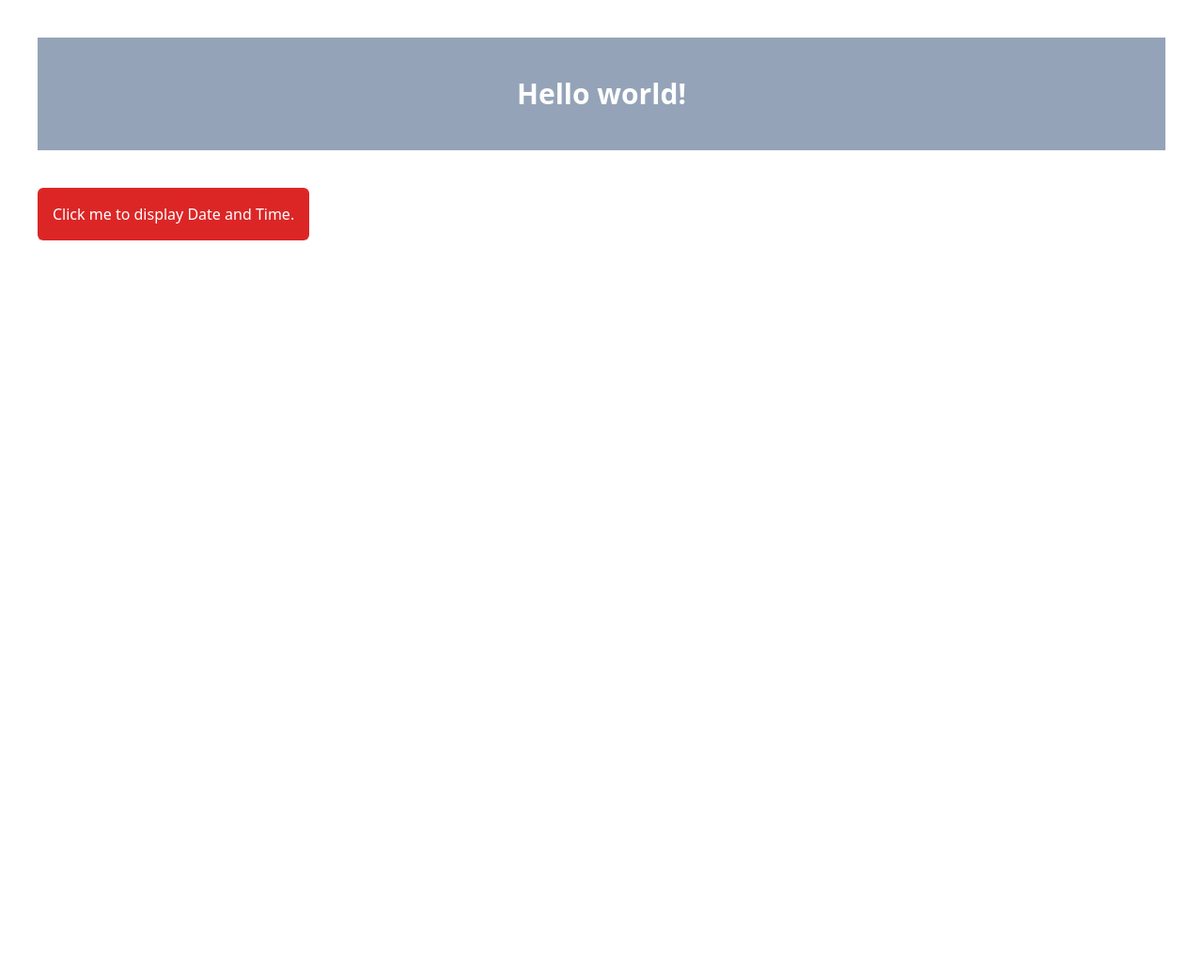
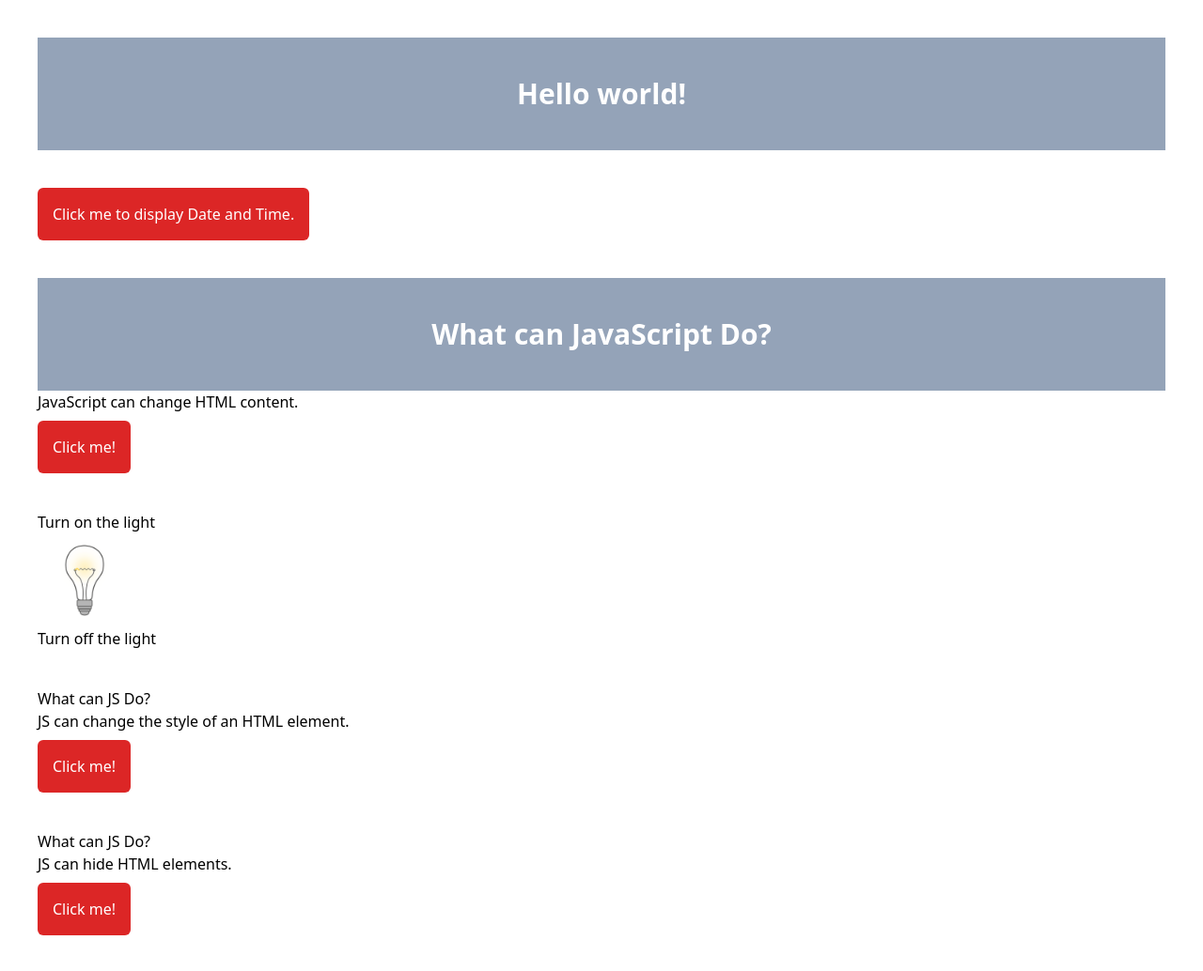
Before and after one commit to Rawllings/J-script, a website: page src/index.html in a window 1280 px wide. Shown: the whole page at 94% size. Before the commit the page ends 800 px from the top, so only its background shows below. Drawn offline with Linux system fonts and the light colour scheme; files whose address does not match are found by name.

Commit message:
Intro to JS

```diff
--- a/src/index.html
+++ b/src/index.html
@@ -21,5 +21,68 @@
       </button>
       <p id="demo" class="mt-4"></p>
     </div>
+
+    <div class="m-10">
+      <h2
+        class="text-3xl font-bold leading-10 bg-slate-400 text-white text-center py-10"
+      >
+        What can JavaScript Do?
+      </h2>
+      <p id="demo1">JavaScript can change HTML content.</p>
+      <button
+        type="button"
+        class="p-4 bg-red-600 text-white rounded-md mt-2"
+        onclick="document.getElementById('demo1').innerHTML = 'Hello JavaScript!'"
+      >
+        Click me!
+      </button>
+    </div>
+    <div class="m-10">
+      <button
+        onclick="docment.getElementById('myImage').src='Gifs/lampard.gif'"
+      >
+        Turn on the light
+      </button>
+
+      <img
+        id="myImage"
+        src="Gifs/0b53aceccc92d2a6374157f5c8582365.gif"
+        alt=""
+        style="width: 100px"
+      />
+
+      <button
+        onclick="docment.getElementById('myImage').src='Gifs/0b53aceccc92d2a6374157f5c8582365.gif'"
+      >
+        Turn off the light
+      </button>
+    </div>
+
+    <div class="m-10">
+      <h2>What can JS Do?</h2>
+
+      <p id="demo2">JS can change the style of an HTML element.</p>
+
+      <button
+        class="p-4 bg-red-600 text-white rounded-md mt-2"
+        type="button"
+        onclick="document.getElementById('demo2').style.fontSize='35px'"
+      >
+        Click me!
+      </button>
+    </div>
+    <div class="m-10">
+      <h2>What can JS Do?</h2>
+
+      <p id="demo3">JS can hide HTML elements.</p>
+
+      <button
+        class="p-4 bg-red-600 text-white rounded-md mt-2"
+        type="button"
+        onclick="document.getElementById('demo3').style.display='none'"
+      >
+        Click me!
+      </button>
+    </div>
   </body>
 </html>
```
Also changed, not shown: Gifs/0b53aceccc92d2a6374157f5c8582365.gif (added), Gifs/lampard.gif (added), dist/output.css.
